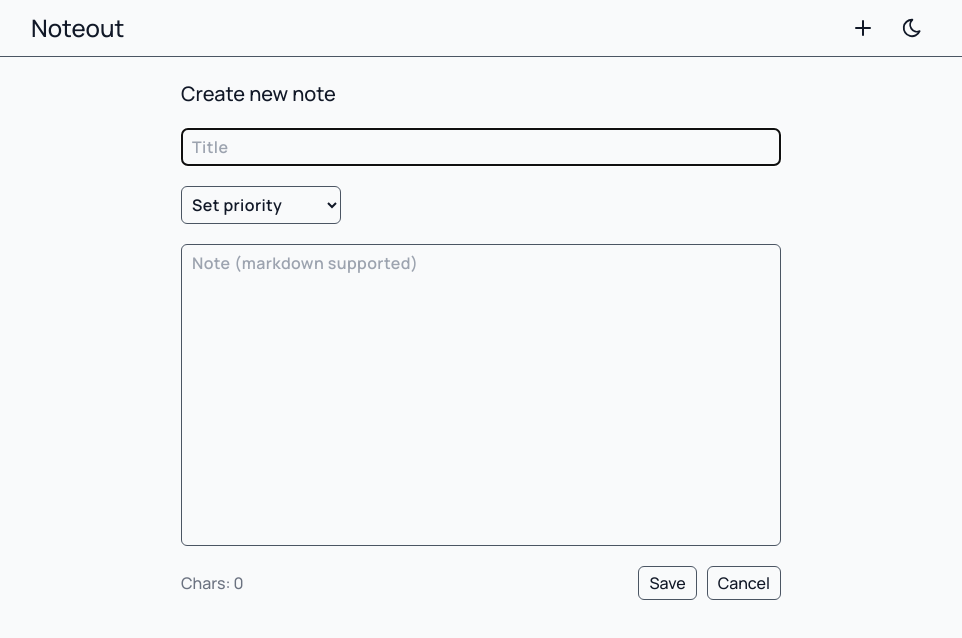
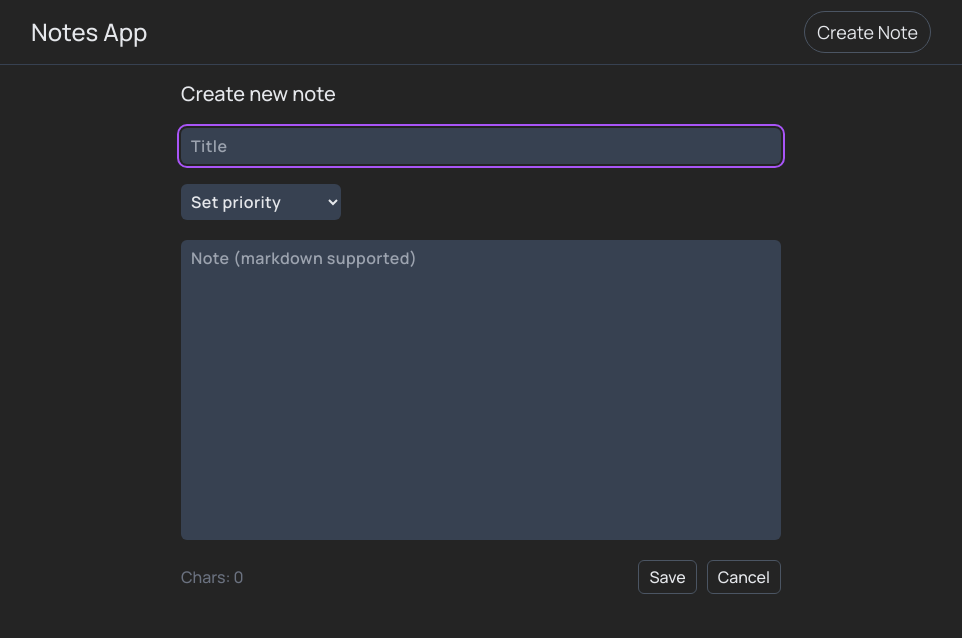
Before and after one commit to iamnazeef/react-notes-app, a React (Vite) app: page /new in a window 1280 px wide. Shown: the top 638 px of the page, without its empty margins (159-1121 px from the left). Built offline with nearby package versions, Linux system fonts and the light colour scheme.

Commit message:
minor visual improvements

```diff
--- a/index.html
+++ b/index.html
@@ -9,7 +9,7 @@
       href="https://fonts.googleapis.com/css2?family=Manrope:wght@400;500;600&display=swap"
       rel="stylesheet"
     />
-    <title>Noteout | Streamline your notes, elevate your thinking.</title>
+    <title>Notes App</title>
   </head>
   <body>
     <div id="root"></div>
--- a/src/App.tsx
+++ b/src/App.tsx
@@ -1,24 +1,58 @@
 import { Routes, Route } from "react-router-dom";
-import New from "./pages/New";
-import View from "./pages/View";
-import Edit from "./pages/Edit";
+import { Suspense, lazy } from "react";
+const LazyNew = lazy(() => import("./pages/New"));
+const LazyView = lazy(() => import("./pages/View"));
+const LazyEdit = lazy(() => import("./pages/Edit"));
+const LazyPageNotFound = lazy(() => import("./pages/PageNotFound"));
 import Header from "./components/Header";
 import Home from "./pages/Home";
 
 const App: React.FC = () => {
   return (
-    <>
+    <div className="bg-darkmode min-w-screen min-h-screen">
       <Header />
       <Routes>
         <Route path="/" element={<Home />} />
-        <Route path="/new" element={<New />} />
+        <Route
+          path="/new"
+          element={
+            //TODO: Add Skeleton
+            <Suspense fallback={<h1>Loading...</h1>}>
+              <LazyNew />
+            </Suspense>
+          }
+        />
         <Route path="/:id">
-          <Route index element={<View />} />
-          <Route path="edit" element={<Edit />} />
+          <Route
+            index
+            element={
+              //TODO: Add Skeleton
+              <Suspense fallback={<h1>Loading...</h1>}>
+                <LazyView />
+              </Suspense>
+            }
+          />
+          <Route
+            path="edit"
+            element={
+              //TODO: Add Skeleton
+              <Suspense fallback={<h1>Loading...</h1>}>
+                <LazyEdit />
+              </Suspense>
+            }
+          />
         </Route>
-        <Route path="*" element={<h1>Page not found</h1>} />
+        <Route
+          path="*"
+          element={
+            //TODO: Add Skeleton
+            <Suspense fallback={<h1>Loading...</h1>}>
+              <LazyPageNotFound />
+            </Suspense>
+          }
+        />
       </Routes>
-    </>
+    </div>
   );
 };
 
--- a/src/assets/icons/AddIcon.tsx
+++ b/src/assets/icons/AddIcon.tsx
@@ -2,9 +2,7 @@
   return (
     <svg
       xmlns="http://www.w3.org/2000/svg"
-      className="icon icon-tabler icon-tabler-plus"
-      width="24"
-      height="24"
+      className="icon icon-tabler icon-tabler-plus h-[26px] w-[26px]"
       viewBox="0 0 24 24"
       strokeWidth="2"
       stroke="currentColor"
--- a/src/assets/icons/DarkMode.tsx
+++ /dev/null
@@ -1,19 +0,0 @@
-const DarkMode = () => {
-  return (
-    <svg
-      xmlns="http://www.w3.org/2000/svg"
-      className="icon icon-tabler icon-tabler-moon h-[22px] w-[22px]"
-      viewBox="0 0 24 24"
-      strokeWidth="2"
-      stroke="currentColor"
-      fill="none"
-      strokeLinecap="round"
-      strokeLinejoin="round"
-    >
-      <path stroke="none" d="M0 0h24v24H0z" fill="none"></path>
-      <path d="M12 3c.132 0 .263 0 .393 0a7.5 7.5 0 0 0 7.92 12.446a9 9 0 1 1 -8.313 -12.454z"></path>
-    </svg>
-  );
-};
-
-export default DarkMode;
--- a/src/components/Header.tsx
+++ b/src/components/Header.tsx
@@ -1,59 +1,26 @@
-import DarkMode from "../assets/icons/DarkMode";
-import LightMode from "../assets/icons/LightMode";
-import { useSelector } from "react-redux";
-import { RootState } from "../store/store";
-import { useDispatch } from "react-redux";
-import { toggle } from "../features/themeSlice";
 import { Link, useNavigate } from "react-router-dom";
-import AddIcon from "../assets/icons/AddIcon";
 
 const Header = () => {
-  const { isDarkMode } = useSelector((state: RootState) => state.theme);
-  const dispatch = useDispatch();
   const navigate = useNavigate();
-  console.log(isDarkMode);
-
-  const handleTheme = () => {
-    dispatch(toggle());
-  };
 
   const handleNew = () => {
     navigate("/new");
   };
 
   return (
-    <header
-      className={`border-b p-3 fixed top-0 w-full z-10 ${
-        isDarkMode
-          ? "bg-darkmode text-gray-200 border-gray-700"
-          : "bg-gray-50 text-gray-900 border-gray-600"
-      }`}
-    >
+    <header className="border-b px-3 py-4 font-manrope fixed top-0 w-full z-10 bg-darkmode text-gray-200 border-gray-700">
       <section className="flex items-center w-full max-w-[900px] relative mx-auto">
         <Link to="/">
-          <h1 className="text-2xl font-medium font-manrope text-center">
-            Noteout
+          <h1 className="text-xl tablet:text-2xl font-medium text-center">
+            Notes App
           </h1>
         </Link>
-        <section className="absolute right-0">
-          <button
-            onClick={handleTheme}
-            className={`p-2 rounded-full ${
-              isDarkMode ? "hover:bg-gray-700" : "hover:bg-gray-200"
-            }`}
-          >
-            {isDarkMode && <LightMode />}
-            {!isDarkMode && <DarkMode />}
-          </button>
-        </section>
-        <section className="absolute right-12">
+        <section className="hidden tablet:block absolute right-0">
           <button
             onClick={handleNew}
-            className={`p-2 rounded-full ${
-              isDarkMode ? "hover:bg-gray-700" : "hover:bg-gray-200"
-            }`}
+            className="py-1.5 px-3 border border-gray-600 bg-darkmode rounded-full text-lg hover:border-gray-400"
           >
-            <AddIcon />
+            Create Note
           </button>
         </section>
       </section>
--- a/src/components/NoteForm.tsx
+++ b/src/components/NoteForm.tsx
@@ -19,7 +19,6 @@
   const navigate = useNavigate();
   const date: Date = new Date();
   const notes = useSelector((state: RootState) => state.notes.notes);
-  const { isDarkMode } = useSelector((state: RootState) => state.theme);
 
   const handleSubmit = (event: React.FormEvent) => {
     event.preventDefault();
@@ -40,7 +39,7 @@
   };
 
   useEffect(() => {
-    //For editing note.
+    //Condition to check if NoteForm.tsx is rendered for updating / creating note.
     if (id !== "") {
       notes.map((note) => {
         if (note.id === id) {
@@ -60,11 +59,7 @@
         type="text"
         name="title"
         id="title"
-        className={`w-full font-semibold tracking-wide py-1.5 px-2.5 rounded-md ${
-          isDarkMode
-            ? "bg-gray-700 outline-none focus:outline-purple-500"
-            : "border border-gray-600 bg-gray-50"
-        }`}
+        className="w-full font-semibold tracking-wide py-1.5 px-2.5 rounded-md bg-gray-700 outline-none focus:outline-purple-500"
         placeholder="Title"
         value={title}
         onChange={(event) => setTitle(event.target.value)}
@@ -74,11 +69,7 @@
       <select
         name="importance"
         id="importance"
-        className={`p-1.5 font-semibold tracking-wide w-full max-w-[160px] rounded-md ${
-          isDarkMode
-            ? "bg-gray-700 outline-none focus:outline-purple-500"
-            : "border border-gray-600 bg-gray-50"
-        }`}
+        className="p-1.5 font-semibold tracking-wide w-full max-w-[160px] rounded-md bg-gray-700 outline-none focus:outline-purple-500"
         value={priority}
         onChange={(event) => setPriority(event.target.value)}
       >
@@ -92,11 +83,7 @@
       <textarea
         name="content"
         id="content"
-        className={`block font-semibold tracking-wide w-full py-1.5 px-2.5 resize-none rounded-md ${
-          isDarkMode
-            ? "bg-gray-700 outline-none focus:outline-purple-500"
-            : "border border-gray-600 bg-gray-50"
-        }`}
+        className="block font-semibold tracking-wide w-full py-1.5 px-2.5 resize-none rounded-md bg-gray-700 outline-none focus:outline-purple-500"
         rows={12}
         placeholder="Note (markdown supported)"
         value={note}
@@ -110,22 +97,14 @@
         <section className="space-x-2.5">
           <button
             type="submit"
-            className={`border font-medium py-1 px-2.5 border-gray-600 rounded-md ${
-              isDarkMode
-                ? "bg-darkmode hover:border-gray-400"
-                : "bg-gray-50 hover:shadow-perfect"
-            }`}
+            className="border font-medium py-1 px-2.5 border-gray-600 rounded-md bg-darkmode hover:border-gray-400"
           >
             Save
           </button>
           <Link to="..">
             <button
               type="button"
-              className={`border font-medium py-1 px-2.5 border-gray-600 rounded-md ${
-                isDarkMode
-                  ? "bg-darkmode hover:border-gray-400"
-                  : "bg-gray-50 hover:shadow-perfect"
-              }`}
+              className="border font-medium py-1 px-2.5 border-gray-600 rounded-md bg-darkmode hover:border-gray-400"
             >
               Cancel
             </button>
--- a/src/pages/Home.tsx
+++ b/src/pages/Home.tsx
@@ -1,46 +1,45 @@
 import { useSelector } from "react-redux";
 import { RootState } from "../store/store";
+import AddIcon from "../assets/icons/AddIcon";
 import NoteCard from "../components/NoteCard";
-import { useEffect } from "react";
-import { toggle } from "../features/themeSlice";
-import { useDispatch } from "react-redux";
+import { useNavigate } from "react-router-dom";
 
 const Home = () => {
   const { notes } = useSelector((state: RootState) => state.notes);
-  const { isDarkMode } = useSelector((state: RootState) => state.theme);
-  const dispatch = useDispatch();
-  console.log(notes);
+  const navigate = useNavigate();
 
   const savedNotes = notes.map((note) => {
     const link = `/${note.id}`;
-    return <NoteCard link={link} note={note} isDarkMode={isDarkMode} />;
+    return <NoteCard link={link} note={note} key={note.id} />;
   });
 
-  useEffect(() => {
-    if (localStorage.getItem("theme")) {
-      const data = localStorage.getItem("theme");
-      const theme = JSON.parse(data!);
-      if (theme) {
-        //default theme is light mode (false).
-        dispatch(toggle());
-      }
-    }
-  }, []);
-
-  useEffect(() => {
-    localStorage.setItem("theme", JSON.stringify(isDarkMode));
-  }, [isDarkMode]);
+  const handleNew = () => {
+    navigate("/new");
+  };
 
   return (
-    <main
-      className={`py-3 px-2.5 font-manrope min-h-screen w-full ${
-        isDarkMode ? "bg-darkmode text-gray-200" : "bg-gray-50 text-gray-900"
-      }`}
-    >
+    <main className="py-3 px-2.5 font-manrope min-h-screen w-full bg-darkmode text-gray-200">
       <section className="w-full max-w-[900px] mx-auto pt-20">
         <ul className="notes grid grid-cols-1 tablet:grid-cols-2 laptop:grid-cols-3 gap-5">
           {savedNotes}
         </ul>
+      </section>
+
+      {notes.length < 1 && (
+        <section className="flex justify-center items-center min-h-[80vh]">
+          <p className="text-3xl tablet:text-4xl laptop:text-5xl font-medium text-gray-600 font-mono">
+            Create Notes
+          </p>
+        </section>
+      )}
+
+      <section className="create-note fixed right-12 bottom-24 tablet:hidden">
+        <button
+          onClick={handleNew}
+          className="border border-gray-600 p-3 shadow-3xl rounded-full hover:border-gray-400"
+        >
+          <AddIcon />
+        </button>
       </section>
     </main>
   );
--- a/src/pages/New.tsx
+++ b/src/pages/New.tsx
@@ -1,8 +1,6 @@
 import NoteForm from "../components/NoteForm";
 import { useDispatch } from "react-redux";
 import { save } from "../features/notesSlice";
-import { useSelector } from "react-redux";
-import { RootState } from "../store/store";
 
 export interface NewNoteType {
   id: string;
@@ -14,7 +12,6 @@
 }
 
 const NewNote = () => {
-  const { isDarkMode } = useSelector((state: RootState) => state.theme);
   const dispatch = useDispatch();
   const onSubmit = (data: NewNoteType): void => {
     console.log(data);
@@ -31,11 +28,7 @@
   };
 
   return (
-    <main
-      className={`px-3 pt-20 min-h-screen font-manrope w-full ${
-        isDarkMode ? "bg-darkmode text-gray-200" : "bg-gray-50 text-gray-900"
-      }`}
-    >
+    <main className="px-3 pt-20 min-h-screen font-manrope w-full bg-darkmode text-gray-200">
       <section className="w-full max-w-[600px] mx-auto">
         <h2 className="text-xl font-medium">Create new note</h2>
         <section className="noteform">
--- /dev/null
+++ b/src/pages/PageNotFound.tsx
@@ -0,0 +1,24 @@
+import { useNavigate } from "react-router-dom";
+
+const PageNotFound = () => {
+  const navigate = useNavigate();
+  const handleHome = () => {
+    navigate("/");
+  };
+
+  return (
+    <main className="min-h-screen bg-darkmode text-gray-200 flex flex-col justify-center items-center space-y-2 font-base font-medium">
+      <h2 className="text-xl tablet:text-2xl laptop:text-3xl">
+        Page not found.
+      </h2>
+      <button
+        onClick={handleHome}
+        className="text-base tablet:text-lg laptop:text-xl border border-gray-600 hover:border-gray-400 py-[0.15rem] px-3 rounded-md"
+      >
+        Home
+      </button>
+    </main>
+  );
+};
+
+export default PageNotFound;
--- a/src/pages/View.tsx
+++ b/src/pages/View.tsx
@@ -1,4 +1,4 @@
-import { Link, useNavigate, useParams } from "react-router-dom";
+import { useNavigate, useParams } from "react-router-dom";
 import { useSelector } from "react-redux";
 import { RootState } from "../store/store";
 import { useEffect, useState } from "react";
@@ -7,10 +7,12 @@
 import BackIcon from "../assets/icons/BackIcon";
 import DeleteIcon from "../assets/icons/DeleteIcon";
 import { useDispatch } from "react-redux";
+
 const View = () => {
   const { id } = useParams();
   const { notes } = useSelector((state: RootState) => state.notes);
-  const { isDarkMode } = useSelector((state: RootState) => state.theme);
+  const dispatch = useDispatch();
+  const navigate = useNavigate();
   const [currentNote, setCurrentNote] = useState<note>({
     id: "",
     title: "",
@@ -19,9 +21,6 @@
     date: "",
     time: "",
   });
-
-  const dispatch = useDispatch();
-  const navigate = useNavigate();
 
   const handleDelete = (id: string) => {
     dispatch(deleteNote(id));
@@ -56,11 +55,7 @@
   }, []);
 
   return (
-    <main
-      className={`p-3 pt-20 font-manrope min-h-screen w-full ${
-        isDarkMode ? "bg-darkmode text-gray-200" : "bg-gray-50"
-      }`}
-    >
+    <main className="p-3 pt-20 font-manrope min-h-screen w-full bg-darkmode text-gray-200">
       <section className="w-full max-w-[900px] mx-auto">
         <section className="flex justify-between items-start w-full">
           <h2 className="note-title text-2xl font-semibold break-words max-w-[200px] tablet:max-w-[300px] laptop:max-w-[600px]">
@@ -69,24 +64,18 @@
           <section className="flex flex-row flex-wrap items-center justify-around space-x-2.5">
             <button
               onClick={handleGoBack}
-              className={`p-2 rounded-full hover:text-green-500 ${
-                isDarkMode ? "hover:bg-gray-700" : "hover:bg-gray-200"
-              }`}
+              className="p-2 rounded-full hover:text-green-500 hover:bg-gray-700"
             >
               <BackIcon />
             </button>
             <button
               onClick={handleEdit}
-              className={`p-2 rounded-full hover:text-yellow-400 ${
-                isDarkMode ? "hover:bg-gray-700" : "hover:bg-gray-200"
-              }`}
+              className="p-2 rounded-full hover:text-yellow-400 hover:bg-gray-700"
             >
               <EditIcon />
             </button>
             <button
-              className={`p-2 rounded-full hover:text-red-500 ${
-                isDarkMode ? "hover:bg-gray-700" : "hover:bg-gray-200"
-              }`}
+              className="p-2 rounded-full hover:text-red-500 hover:bg-gray-700"
               onClick={() => handleDelete(currentNote.id)}
             >
               <DeleteIcon />
```
Also changed, not shown: src/assets/icons/LightMode.tsx (deleted, +0 -27 lines), src/components/NoteCard.tsx (+3 -14 lines).
